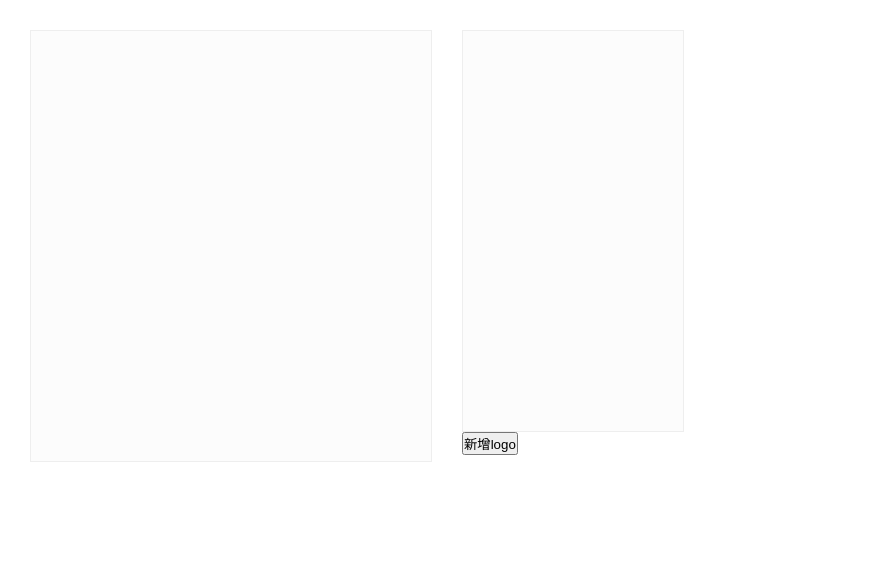
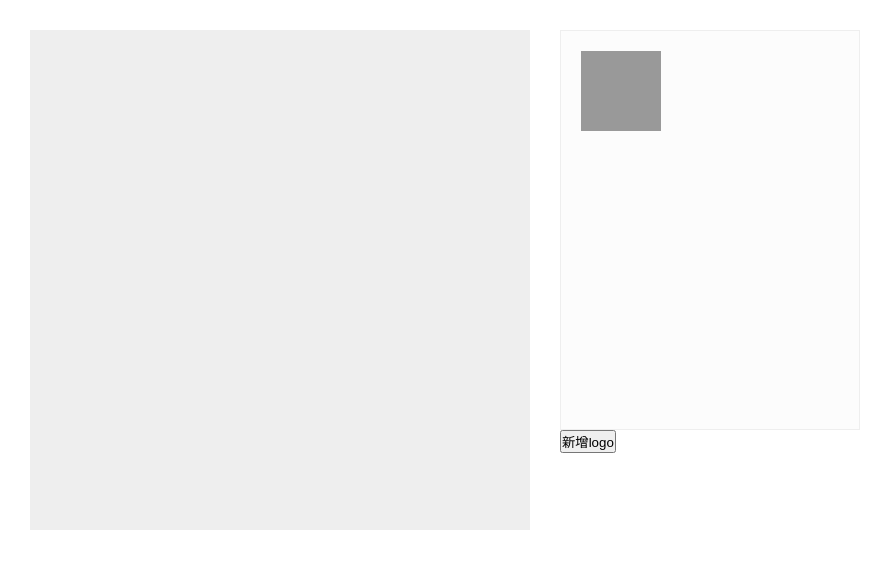
Before and after one commit to cobbcheng/logoBox, a website: page index.html in a window 1280 px wide. Both pictures are taken after a click on the button "新增logo". Shown: the whole page, without its empty margins (0-893 px from the left). Drawn offline with Linux system fonts and the light colour scheme.

Commit message:
imporve: table.js

```diff
--- a/boundle.js
+++ b/boundle.js
@@ -2,21 +2,29 @@
   'use strict';
 
   class Logo {
-    constructor (x = 0, y = 0) {
-      this.x = x;
-      this.y = y;
-    }
+    constructor () {
+      this.x = 0;
+      this.y = 0;
+      this.isInTable = false;
+      this.isInBox = true;
 
-    move (x, y) {
-      this.x = x;
-      this.y = y;
+      this.el = document.createElement('div');
+      this.el.classList.add('element');
     }
   }
 
-  console.log(1);
+  var button = {
+    init () {
+      const button = document.querySelector('.J-button');
+      const box = document.querySelector('.logo-box');
 
-  const logo = new Logo();
+      button.addEventListener('click', () => {
+        const logo = new Logo();
+        box.appendChild(logo.el);
+      });
+    }
+  };
 
-  console.log(logo);
+  button.init();
 
 }());
--- a/index.css
+++ b/index.css
@@ -9,16 +9,28 @@
 }
 
 .logo-table {
-  width: 400px;
-  height: 430px;
-  border: 1px #eee solid;
-  background: #fcfcfc;
+  width: 500px;
+  height: 500px;
+  /* border: 1px #eee solid; */
+  background: #eee;
   margin-right: 30px;
 }
 
 .logo-box {
-  width: 220px;
+  width: 300px;
   height: 400px;
   border: 1px #eee solid;
   background: #fcfcfc;
+  box-sizing: border-box;
+  overflow: hidden;
+  overflow-y: scroll;
 }
+
+.element {
+  width: 80px;
+  height: 80px;
+  display: inline-block;
+  box-sizing: border-box;
+  background: #999999;
+  margin: 20px;
+}
--- a/index.html
+++ b/index.html
@@ -16,7 +16,7 @@
       <div class="logo-box">
 
       </div>
-      <button>新增logo</button>
+      <button class="J-button">新增logo</button>
     </div>
 
   </div>
```
Also changed, not shown: src/button.js (added, +13 -0 lines), src/index.js (+2 -7 lines), src/logo.js (+7 -7 lines), src/table.js (added, +13 -0 lines).
